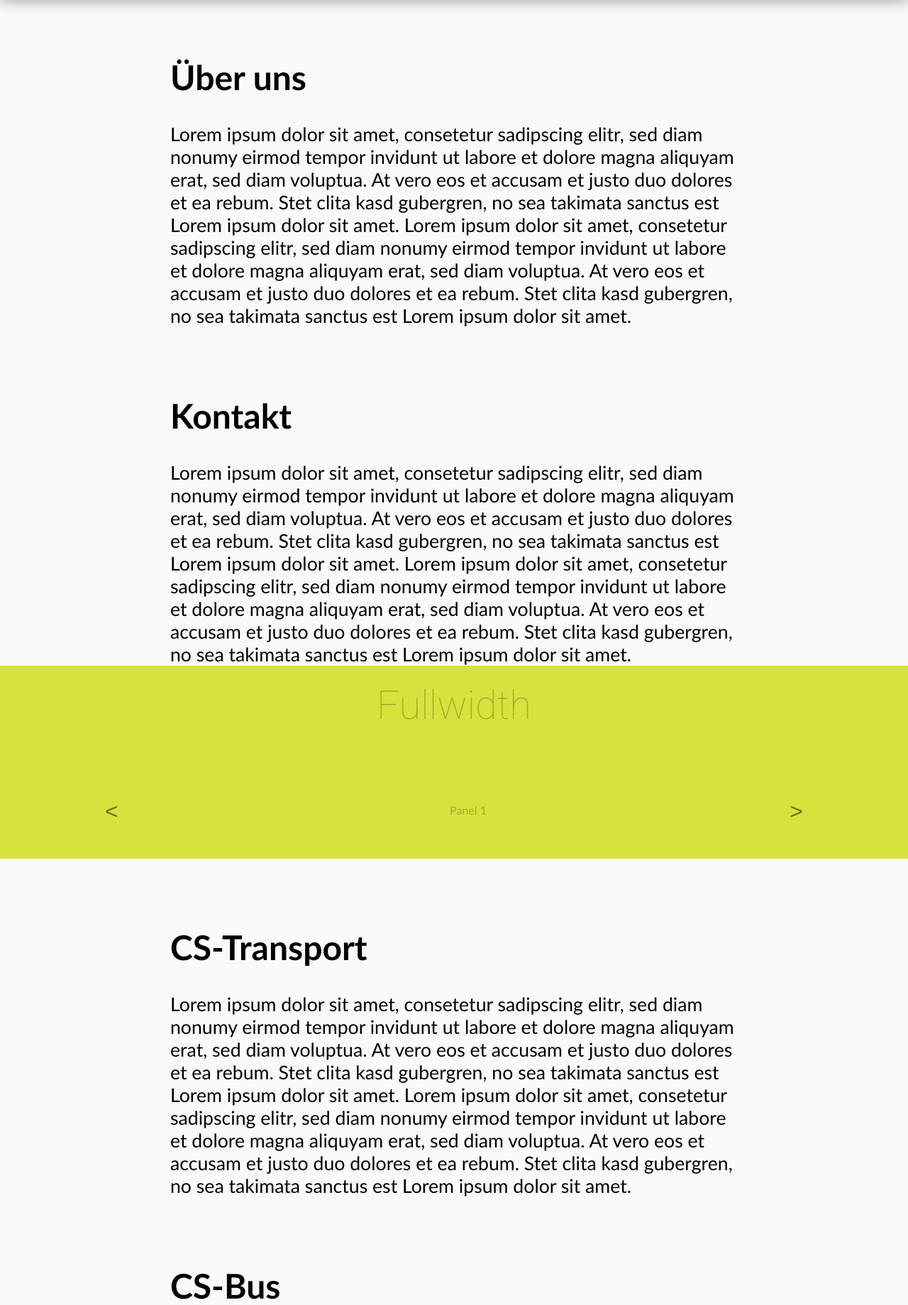
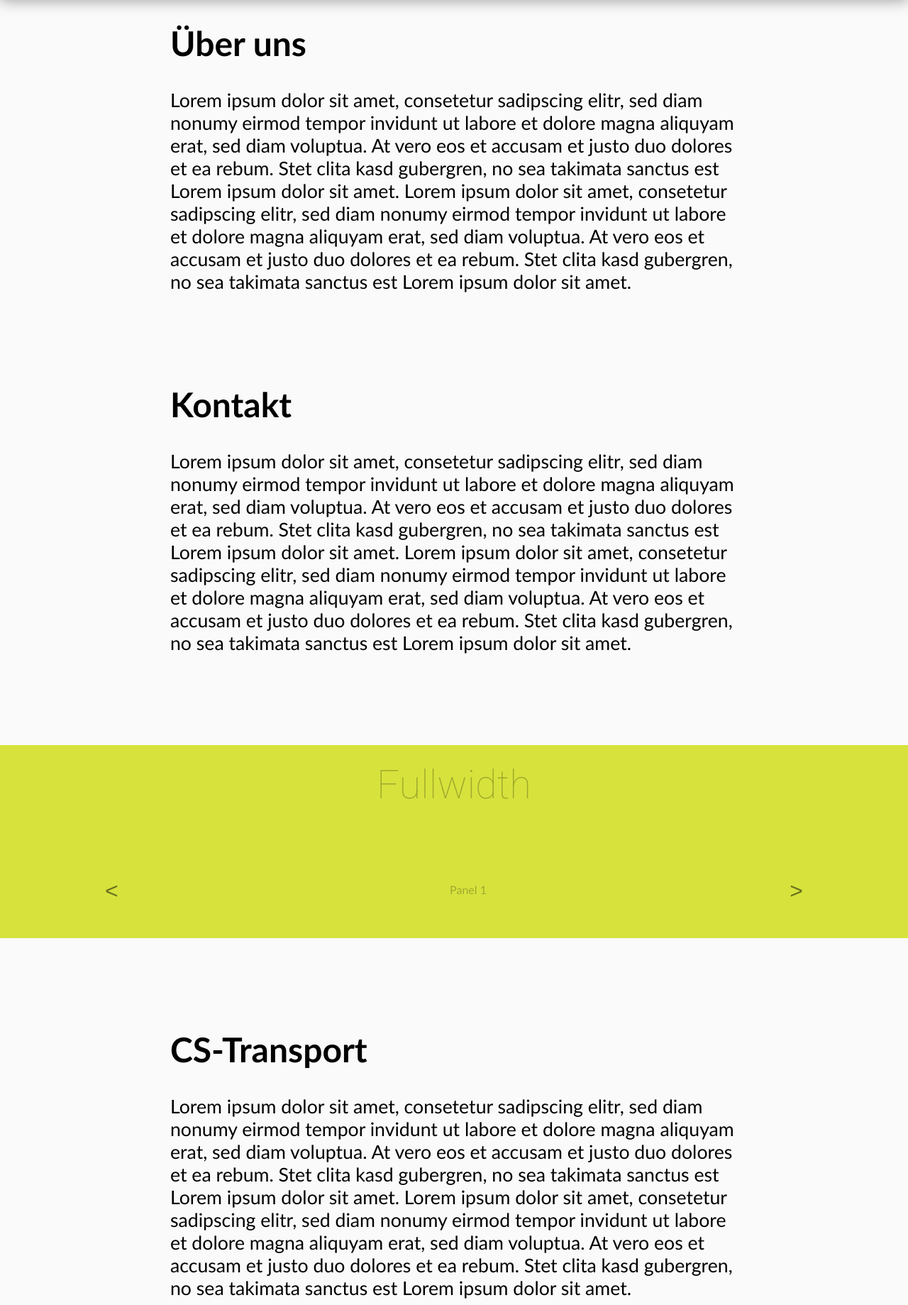
Before and after one commit to T0astBread/cs-website, a PHP site: page / in a window 1280 px wide. Shown: the part 96-1935 px from the top of the page at 71% size. Run offline with PHP 8.4, Linux system fonts and the light colour scheme; some libraries are stand-ins or nearby versions.

Commit message:
Small Changes in Layout

```diff
--- a/cs-website/styles/containers.css
+++ b/cs-website/styles/containers.css
@@ -1,7 +1,8 @@
 .size-limited
 {
    max-width: 800px;
-   margin: auto;
+   margin-left: auto;
+   margin-right: auto;
 }
 
 .wider, .fullwidth .slideshow
@@ -9,12 +10,18 @@
    max-width: 1000px;
 }
 
+section
+{
+   display: block;
+   margin: 8em 0;
+}
+
 section::before
 {
    display: block;
    content: " ";
-   height: 5em;
-   margin-top: -5em;
+   height: 10em;
+   margin-top: -10em;
    visibility: hidden;
 }
 
@@ -23,7 +30,6 @@
    font-size: 36pt;
    padding: 0;
    margin: 0;
-   margin-top: 2em;
    margin-bottom: .75em;
 }
 
--- a/cs-website/styles/frame.css
+++ b/cs-website/styles/frame.css
@@ -7,7 +7,7 @@
 {
    padding: 0;
    margin: 0;
-   margin-top: 5em;
+   /*margin-top: 16em;*/
    font-family: Calibri, Arial, sans-serif;
    background-color: #fafafa;
 }
```
